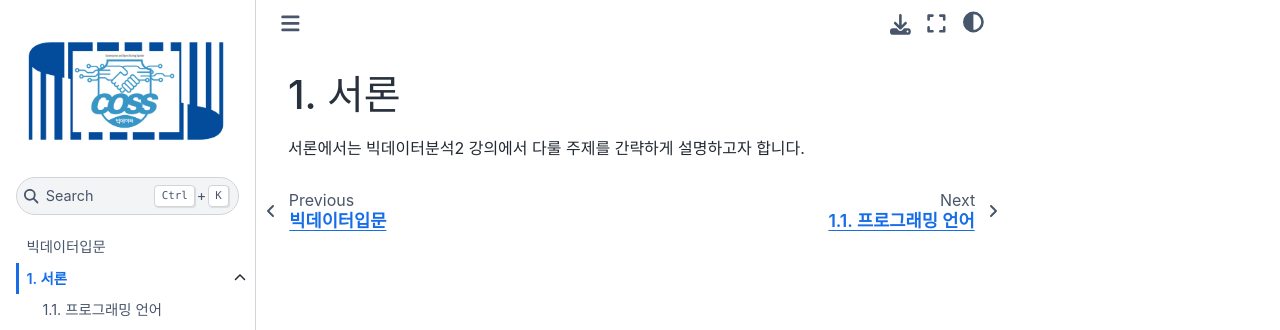
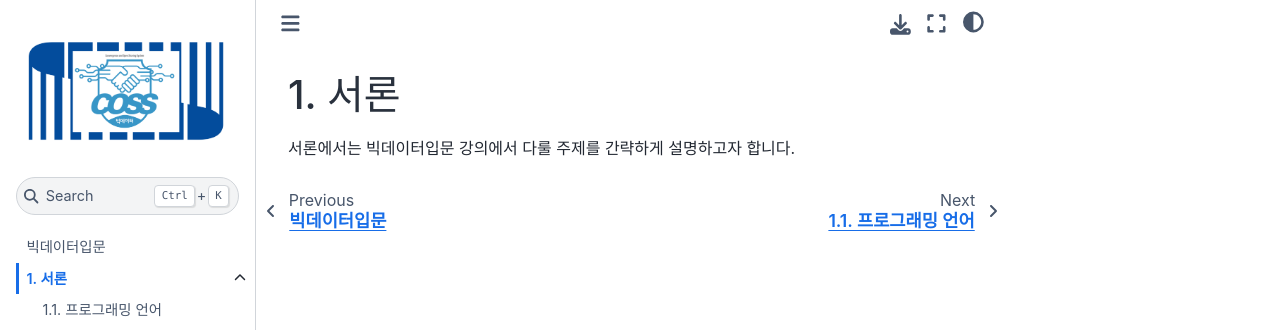
Before and after one commit to UOS-Bigdata/bigdata_intro, a Jupyter Book: the page built from chapters/01/intro-course.md, in a window 1280 px wide. Shown: the top 330 px of the page. Built offline with Jupyter Book 1.0.4 settings and Sphinx 7.4.7 and the Sphinx Book theme 1.1.4, drawn with Linux system fonts in a browser that asks for light colours; pages that are not in the unit, such as notebooks, are missing from menus.

Commit message:
fix intro

```diff
--- a/chapters/01/intro-course.md
+++ b/chapters/01/intro-course.md
@@ -1,3 +1,3 @@
 # 서론
 
-서론에서는 빅데이터분석2 강의에서 다룰 주제를 간략하게 설명하고자 합니다.
+서론에서는 빅데이터입문 강의에서 다룰 주제를 간략하게 설명하고자 합니다.
```
